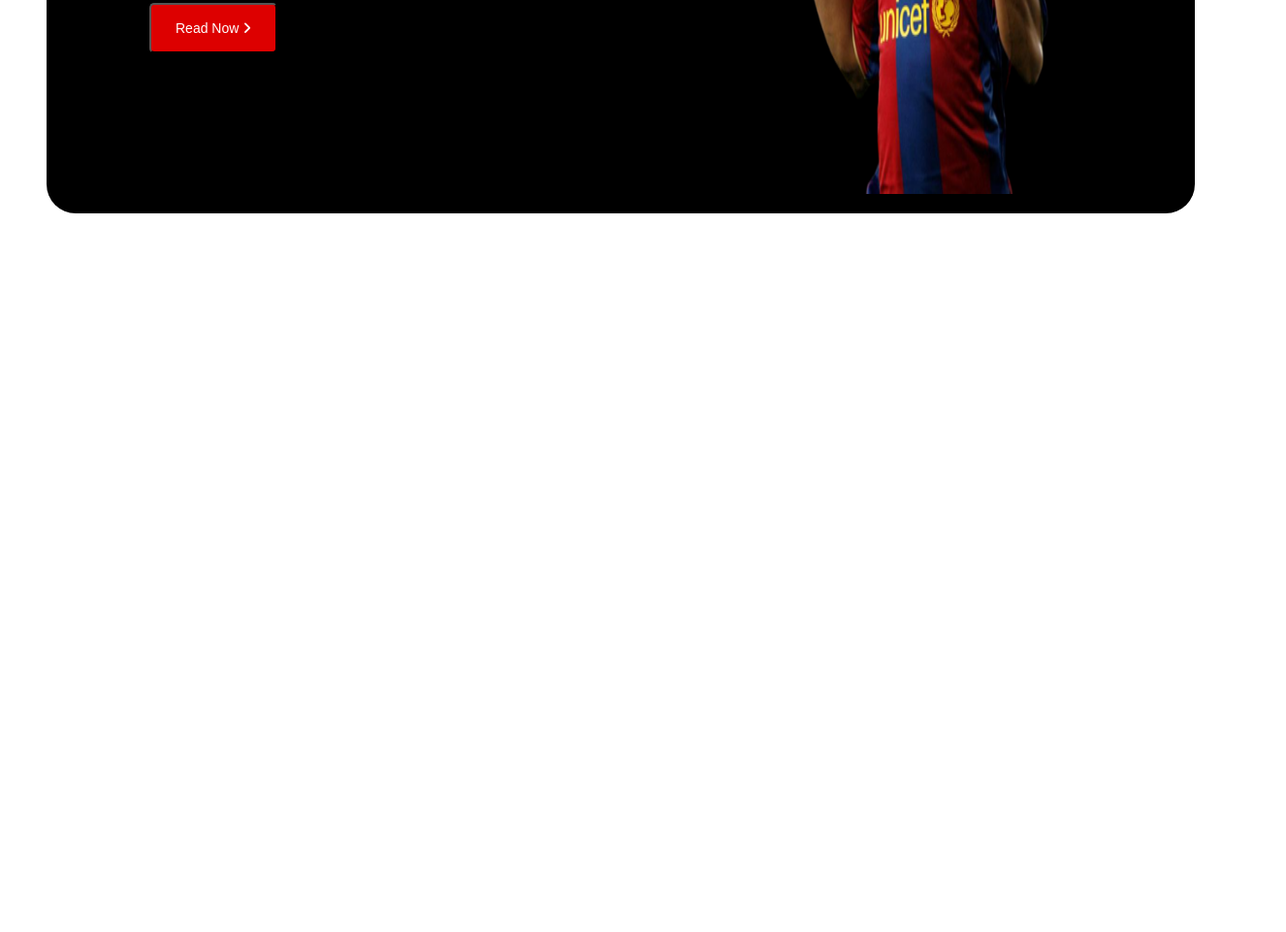
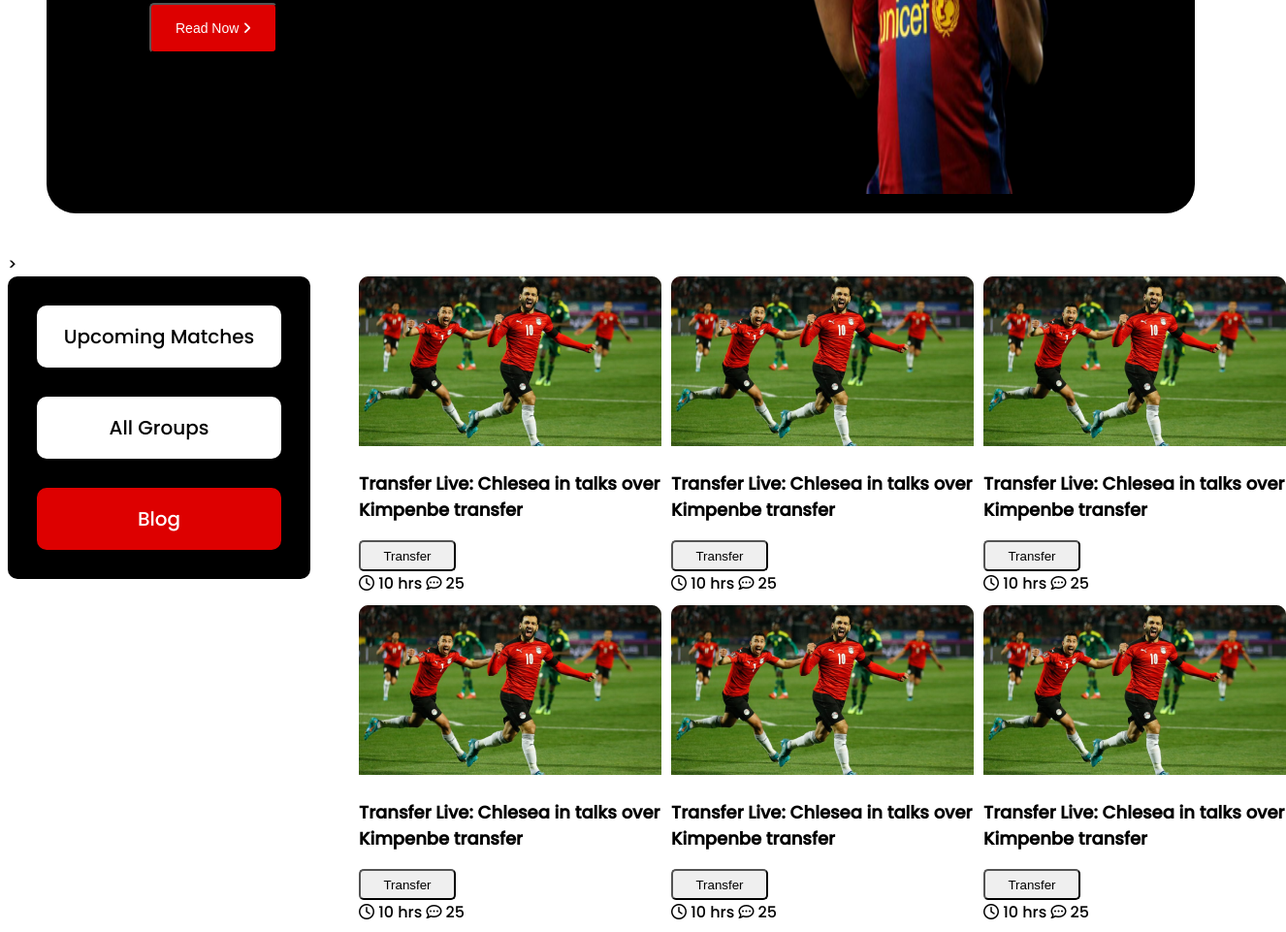
Before and after one commit to zhoaib/World-Cup-2022, a plain HTML site: page index.html in a window 1280 px wide. Shown: the part 474-1435 px from the top of the page at 97% size, 1326 px wide, since content can reach past the window. Before the commit the page ends 800 px from the top, so only its background shows below. Drawn offline with Linux system fonts and the light colour scheme; a web font is replaced by a local one.

Commit message:
blog-menu

```diff
--- a/index.html
+++ b/index.html
@@ -24,11 +24,13 @@
 </head>
 
 <body>
-    <main class="intro">
+    <main>
+        <header class="intro">
             <section class="intro-banner">
                 <div class="text">
                     <h1>The Greatest Show On The Earth</h1>
-                <p>“Some people think football is a matter of life and death. I don’t like that attitude. I can assure
+                    <p>“Some people think football is a matter of life and death. I don’t like that attitude. I can
+                        assure
                         them it is much more serious than that.” </p>
                     <br>
                     <button class="button"> Read Now <i class="fa-solid fa-angle-right"></i> </button>
@@ -38,7 +40,102 @@
                 </div>
 
             </section>
+        </header> >
+        <!-- starting of sexond part  -->
+        <section class="menu-blogs">
+            <div class="menu">
+
+                <aside>
+                    <a class="menu-link" href="">Upcoming Matches</a>
+                    <a class="menu-link" href="">All Groups</a>
+                    <a id="blog" class="menu-link" href="">Blog</a>
+                </aside>
+
+            </div>
+            <div class="blogs">
+                <artical class="blog">
+                    <div class="thumbnail">
+                        <img src="images/Blog Image.png" alt="">
+                    </div>
+                    <div class="blog-info">
+                        <h3 class="blog-title">Transfer Live: Chlesea in talks
+                            over Kimpenbe transfer</h3>
+                        <button class="transfer">Transfer</button><br>
+                        <i class="fa-regular fa-clock"></i> <span>10 hrs</span>
+                        <i class="fa-regular fa-comment-dots"></i> <span>25</span>
+
+                    </div>
+                </artical>
+                <artical class="blog">
+                    <div class="thumbnail">
+                        <img src="images/Blog Image.png" alt="">
+                    </div>
+                    <div class="blog-info">
+                        <h3 class="blog-title">Transfer Live: Chlesea in talks
+                            over Kimpenbe transfer</h3>
+                        <button class="transfer">Transfer</button><br>
+                        <i class="fa-regular fa-clock"></i> <span>10 hrs</span>
+                        <i class="fa-regular fa-comment-dots"></i> <span>25</span>
+
+                    </div>
+                </artical>
+                <artical class="blog">
+                    <div class="thumbnail">
+                        <img src="images/Blog Image.png" alt="">
+                    </div>
+                    <div class="blog-info">
+                        <h3 class="blog-title">Transfer Live: Chlesea in talks
+                            over Kimpenbe transfer</h3>
+                        <button class="transfer">Transfer</button><br>
+                        <i class="fa-regular fa-clock"></i> <span>10 hrs</span>
+                        <i class="fa-regular fa-comment-dots"></i> <span>25</span>
+
+                    </div>
+                </artical>
+                <artical class="blog">
+                    <div class="thumbnail">
+                        <img src="images/Blog Image.png" alt="">
+                    </div>
+                    <div class="blog-info">
+                        <h3 class="blog-title">Transfer Live: Chlesea in talks
+                            over Kimpenbe transfer</h3>
+                        <button class="transfer">Transfer</button><br>
+                        <i class="fa-regular fa-clock"></i> <span>10 hrs</span>
+                        <i class="fa-regular fa-comment-dots"></i> <span>25</span>
+
+                    </div>
+                </artical>
+                <artical class="blog">
+                    <div class="thumbnail">
+                        <img src="images/Blog Image.png" alt="">
+                    </div>
+                    <div class="blog-info">
+                        <h3 class="blog-title">Transfer Live: Chlesea in talks
+                            over Kimpenbe transfer</h3>
+                        <button class="transfer">Transfer</button><br>
+                        <i class="fa-regular fa-clock"></i> <span>10 hrs</span>
+                        <i class="fa-regular fa-comment-dots"></i> <span>25</span>
+
+                    </div>
+                </artical>
+                <artical class="blog">
+                    <div class="thumbnail">
+                        <img src="images/Blog Image.png" alt="">
+                    </div>
+                    <div class="blog-info">
+                        <h3 class="blog-title">Transfer Live: Chlesea in talks
+                            over Kimpenbe transfer</h3>
+                        <button class="transfer">Transfer</button><br>
+                        <i class="fa-regular fa-clock"></i> <span>10 hrs</span>
+                        <i class="fa-regular fa-comment-dots"></i> <span>25</span>
+
+                    </div>
+                </artical>
+            </div>
+        </section>
     </main>
+
+
 </body>
 
 </html>
--- a/style.css
+++ b/style.css
@@ -2,12 +2,13 @@
 body {
 
     font-family: 'Poppins', sans-serif;
-    color: #FFFFFF
+
 }
 
 .intro {
     display: flex;
     justify-content: center;
+    color: #FFFFFF
 }
 
 .intro-banner {
@@ -47,3 +48,56 @@ p {
     width: 581px;
     height: 613px;
 }
+
+/* blog section  */
+.menu-blogs {
+    display: flex;
+    gap: 50px;
+}
+
+.blogs {
+    display: grid;
+    grid-template-columns: repeat(3, 1fr);
+    gap: 10px;
+
+
+}
+
+.transfer {
+
+    height: 32px;
+    width: 100px;
+    border-radius: 5px;
+}
+
+.blog-title {
+    font-size: 18px;
+}
+
+.menu {
+    background-color: black;
+    width: 312px;
+    height: 312px;
+    border-radius: 10px;
+
+}
+
+.menu-link {
+    display: flex;
+    margin: 30px;
+    flex-direction: column;
+    color: black;
+    border-radius: 10px;
+    align-items: center;
+    text-decoration: none;
+    background-color: #FFFFFF;
+    font-size: 20px;
+    justify-content: center;
+    width: 252px;
+    height: 64px;
+}
+
+#blog {
+    background-color: #DD0000;
+    color: #FFFFFF;
+}
```
Lines whose indentation alone changed are shown as unchanged.
